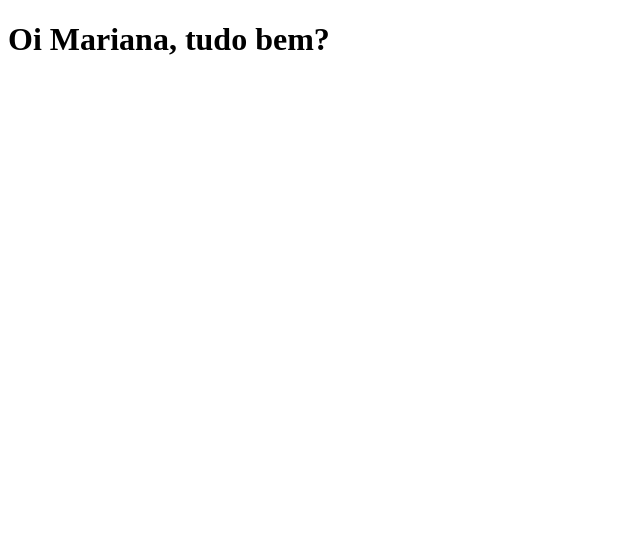
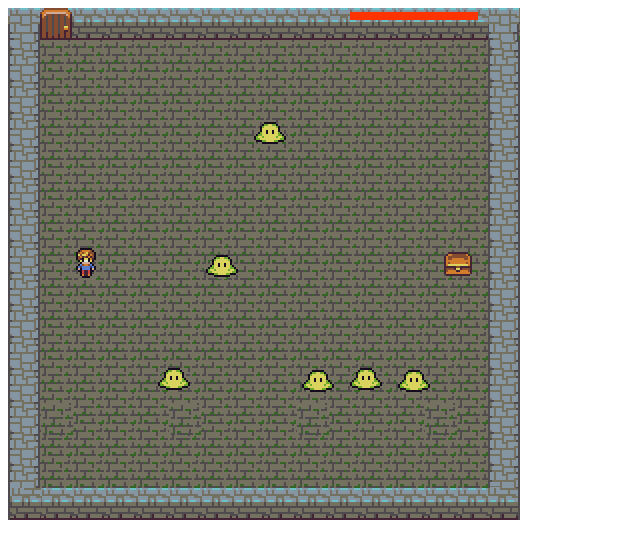
Before and after one commit to aterribili/pixi, a website: page index.html in a window 1280 px wide. Shown: the whole page, without its empty margins (0-640 px from the left). Drawn offline with Linux system fonts and the light colour scheme; animation ran at ten frames a second.

Commit message:
Add game

```diff
--- a/index.html
+++ b/index.html
@@ -6,14 +6,6 @@
   </head>
   <script src="pixi/pixi.min.js"></script>
   <body>
-  <script type="text/javascript">
-    let type = "WebGL"
-    if(!PIXI.utils.isWebGLSupported()){
-      type = "canvas"
-    }
-
-    PIXI.utils.sayHello(type)
-  </script>
-  <h1>Oi Mariana, tudo bem?</h1>
+    <script type="text/javascript" src="resources/index.js"></script>
   </body>
 </html>
--- /dev/null
+++ b/resources/images/treasureHunter.json
@@ -0,0 +1,52 @@
+{"frames": {
+
+"blob.png":
+{
+	"frame": {"x":49,"y":0,"w":32,"h":24},
+	"rotated": false,
+	"trimmed": false,
+	"spriteSourceSize": {"x":0,"y":0,"w":32,"h":24},
+	"sourceSize": {"w":32,"h":24}
+},
+"door.png":
+{
+	"frame": {"x":81,"y":0,"w":32,"h":32},
+	"rotated": false,
+	"trimmed": false,
+	"spriteSourceSize": {"x":0,"y":0,"w":32,"h":32},
+	"sourceSize": {"w":32,"h":32}
+},
+"dungeon.png":
+{
+	"frame": {"x":0,"y":32,"w":512,"h":512},
+	"rotated": false,
+	"trimmed": false,
+	"spriteSourceSize": {"x":0,"y":0,"w":512,"h":512},
+	"sourceSize": {"w":512,"h":512}
+},
+"explorer.png":
+{
+	"frame": {"x":0,"y":0,"w":21,"h":32},
+	"rotated": false,
+	"trimmed": false,
+	"spriteSourceSize": {"x":0,"y":0,"w":21,"h":32},
+	"sourceSize": {"w":21,"h":32}
+},
+"treasure.png":
+{
+	"frame": {"x":21,"y":0,"w":28,"h":24},
+	"rotated": false,
+	"trimmed": false,
+	"spriteSourceSize": {"x":0,"y":0,"w":28,"h":24},
+	"sourceSize": {"w":28,"h":24}
+}},
+"meta": {
+	"app": "https://www.codeandweb.com/texturepacker",
+	"version": "1.0",
+	"image": "treasureHunter.png",
+	"format": "RGBA8888",
+	"size": {"w":512,"h":544},
+	"scale": "1",
+	"smartupdate": "$TexturePacker:SmartUpdate:6fd3552bb4b87d63ffcaafe207e7588d:3923663e59fb40b578d66a492a2cda2d:9995f8b4db1ac3cb75651b1542df8ee2$"
+}
+}
--- /dev/null
+++ b/resources/index.js
@@ -0,0 +1,334 @@
+
+//Aliases
+let Application = PIXI.Application,
+    Container = PIXI.Container,
+    loader = PIXI.loader,
+    resources = PIXI.loader.resources,
+    Graphics = PIXI.Graphics,
+    TextureCache = PIXI.utils.TextureCache,
+    Sprite = PIXI.Sprite,
+    Text = PIXI.Text,
+    TextStyle = PIXI.TextStyle;
+//Create a Pixi Application
+let app = new Application({
+    width: 512,
+    height: 512,
+    antialiasing: true,
+    transparent: false,
+    resolution: 1
+  }
+);
+//Add the canvas that Pixi automatically created for you to the HTML document
+document.body.appendChild(app.view);
+loader
+  .add("resources/images/treasureHunter.json")
+  .load(setup);
+//Define variables that might be used in more
+//than one function
+let state, explorer, treasure, blobs, chimes, exit, player, dungeon,
+    door, healthBar, message, gameScene, gameOverScene, enemies, id;
+function setup() {
+  //Make the game scene and add it to the stage
+  gameScene = new Container();
+  app.stage.addChild(gameScene);
+  //Make the sprites and add them to the `gameScene`
+  //Create an alias for the texture atlas frame ids
+  id = resources["resources/images/treasureHunter.json"].textures;
+  //Dungeon
+  dungeon = new Sprite(id["dungeon.png"]);
+  gameScene.addChild(dungeon);
+  //Door
+  door = new Sprite(id["door.png"]);
+  door.position.set(32, 0);
+  gameScene.addChild(door);
+  //Explorer
+  explorer = new Sprite(id["explorer.png"]);
+  explorer.x = 68;
+  explorer.y = gameScene.height / 2 - explorer.height / 2;
+  explorer.vx = 0;
+  explorer.vy = 0;
+  gameScene.addChild(explorer);
+
+  //Treasure
+  treasure = new Sprite(id["treasure.png"]);
+  treasure.x = gameScene.width - treasure.width - 48;
+  treasure.y = gameScene.height / 2 - treasure.height / 2;
+  gameScene.addChild(treasure);
+  //Make the blobs
+  let numberOfBlobs = 6,
+      spacing = 48,
+      xOffset = 150,
+      speed = 2,
+      direction = 1;
+  //An array to store all the blob monsters
+  blobs = [];
+  //Make as many blobs as there are `numberOfBlobs`
+  for (let i = 0; i < numberOfBlobs; i++) {
+    //Make a blob
+    let blob = new Sprite(id["blob.png"]);
+    //Space each blob horizontally according to the `spacing` value.
+    //`xOffset` determines the point from the left of the screen
+    //at which the first blob should be added
+    let x = spacing * i + xOffset;
+    //Give the blob a random y position
+    let y = randomInt(0, app.stage.height - blob.height);
+    //Set the blob's position
+    blob.x = x;
+    blob.y = y;
+    //Set the blob's vertical velocity. `direction` will be either `1` or
+    //`-1`. `1` means the enemy will move down and `-1` means the blob will
+    //move up. Multiplying `direction` by `speed` determines the blob's
+    //vertical direction
+    blob.vy = speed * direction;
+    //Reverse the direction for the next blob
+    direction *= -1;
+    //Push the blob into the `blobs` array
+    blobs.push(blob);
+    //Add the blob to the `gameScene`
+    gameScene.addChild(blob);
+  }
+  //Create the health bar
+  healthBar = new Container();
+  healthBar.position.set(app.stage.width - 170, 4)
+  gameScene.addChild(healthBar);
+  //Create the black background rectangle
+  let innerBar = new Graphics();
+  innerBar.beginFill(0x000000);
+  innerBar.drawRect(0, 0, 128, 8);
+  innerBar.endFill();
+  healthBar.addChild(innerBar);
+  //Create the front red rectangle
+  let outerBar = new Graphics();
+  outerBar.beginFill(0xFF3300);
+  outerBar.drawRect(0, 0, 128, 8);
+  outerBar.endFill();
+  healthBar.addChild(outerBar);
+  healthBar.outer = outerBar;
+  //Create the `gameOver` scene
+  gameOverScene = new Container();
+  app.stage.addChild(gameOverScene);
+  //Make the `gameOver` scene invisible when the game first starts
+  gameOverScene.visible = false;
+  //Create the text sprite and add it to the `gameOver` scene
+  let style = new TextStyle({
+    fontFamily: "Futura",
+    fontSize: 64,
+    fill: "white"
+  });
+  message = new Text("The End!", style);
+  message.x = 120;
+  message.y = app.stage.height / 2 - 32;
+  gameOverScene.addChild(message);
+  //Capture the keyboard arrow keys
+  let left = keyboard(37),
+      up = keyboard(38),
+      right = keyboard(39),
+      down = keyboard(40);
+  //Left arrow key `press` method
+  left.press = function() {
+    //Change the explorer's velocity when the key is pressed
+    explorer.vx = -5;
+    explorer.vy = 0;
+  };
+  //Left arrow key `release` method
+  left.release = function() {
+    //If the left arrow has been released, and the right arrow isn't down,
+    //and the explorer isn't moving vertically:
+    //Stop the explorer
+    if (!right.isDown && explorer.vy === 0) {
+      explorer.vx = 0;
+    }
+  };
+  //Up
+  up.press = function() {
+    explorer.vy = -5;
+    explorer.vx = 0;
+  };
+  up.release = function() {
+    if (!down.isDown && explorer.vx === 0) {
+      explorer.vy = 0;
+    }
+  };
+  //Right
+  right.press = function() {
+    explorer.vx = 5;
+    explorer.vy = 0;
+  };
+  right.release = function() {
+    if (!left.isDown && explorer.vy === 0) {
+      explorer.vx = 0;
+    }
+  };
+  //Down
+  down.press = function() {
+    explorer.vy = 5;
+    explorer.vx = 0;
+  };
+  down.release = function() {
+    if (!up.isDown && explorer.vx === 0) {
+      explorer.vy = 0;
+    }
+  };
+  //Set the game state
+  state = play;
+
+  //Start the game loop
+  app.ticker.add(delta => gameLoop(delta));
+}
+function gameLoop(delta){
+  //Update the current game state:
+  state(delta);
+}
+function play(delta) {
+  //use the explorer's velocity to make it move
+  explorer.x += explorer.vx;
+  explorer.y += explorer.vy;
+  //Contain the explorer inside the area of the dungeon
+  contain(explorer, {x: 28, y: 10, width: 488, height: 480});
+  //contain(explorer, stage);
+  //Set `explorerHit` to `false` before checking for a collision
+  let explorerHit = false;
+  //Loop through all the sprites in the `enemies` array
+  blobs.forEach(function(blob) {
+    //Move the blob
+    blob.y += blob.vy;
+    //Check the blob's screen boundaries
+    let blobHitsWall = contain(blob, {x: 28, y: 10, width: 488, height: 480});
+    //If the blob hits the top or bottom of the stage, reverse
+    //its direction
+    if (blobHitsWall === "top" || blobHitsWall === "bottom") {
+      blob.vy *= -1;
+    }
+    //Test for a collision. If any of the enemies are touching
+    //the explorer, set `explorerHit` to `true`
+    if(hitTestRectangle(explorer, blob)) {
+      explorerHit = true;
+    }
+  });
+  //If the explorer is hit...
+  if(explorerHit) {
+    //Make the explorer semi-transparent
+    explorer.alpha = 0.5;
+    //Reduce the width of the health bar's inner rectangle by 1 pixel
+    healthBar.outer.width -= 1;
+  } else {
+    //Make the explorer fully opaque (non-transparent) if it hasn't been hit
+    explorer.alpha = 1;
+  }
+  //Check for a collision between the explorer and the treasure
+  if (hitTestRectangle(explorer, treasure)) {
+    //If the treasure is touching the explorer, center it over the explorer
+    treasure.x = explorer.x + 8;
+    treasure.y = explorer.y + 8;
+  }
+  //Does the explorer have enough health? If the width of the `innerBar`
+  //is less than zero, end the game and display "You lost!"
+  if (healthBar.outer.width < 0) {
+    state = end;
+    message.text = "You lost!";
+  }
+  //If the explorer has brought the treasure to the exit,
+  //end the game and display "You won!"
+  if (hitTestRectangle(treasure, door)) {
+    state = end;
+    message.text = "You won!";
+  }
+}
+function end() {
+  gameScene.visible = false;
+  gameOverScene.visible = true;
+}
+/* Helper functions */
+function contain(sprite, container) {
+  let collision = undefined;
+  //Left
+  if (sprite.x < container.x) {
+    sprite.x = container.x;
+    collision = "left";
+  }
+  //Top
+  if (sprite.y < container.y) {
+    sprite.y = container.y;
+    collision = "top";
+  }
+  //Right
+  if (sprite.x + sprite.width > container.width) {
+    sprite.x = container.width - sprite.width;
+    collision = "right";
+  }
+  //Bottom
+  if (sprite.y + sprite.height > container.height) {
+    sprite.y = container.height - sprite.height;
+    collision = "bottom";
+  }
+  //Return the `collision` value
+  return collision;
+}
+//The `hitTestRectangle` function
+function hitTestRectangle(r1, r2) {
+  //Define the variables we'll need to calculate
+  let hit, combinedHalfWidths, combinedHalfHeights, vx, vy;
+  //hit will determine whether there's a collision
+  hit = false;
+  //Find the center points of each sprite
+  r1.centerX = r1.x + r1.width / 2;
+  r1.centerY = r1.y + r1.height / 2;
+  r2.centerX = r2.x + r2.width / 2;
+  r2.centerY = r2.y + r2.height / 2;
+  //Find the half-widths and half-heights of each sprite
+  r1.halfWidth = r1.width / 2;
+  r1.halfHeight = r1.height / 2;
+  r2.halfWidth = r2.width / 2;
+  r2.halfHeight = r2.height / 2;
+  //Calculate the distance vector between the sprites
+  vx = r1.centerX - r2.centerX;
+  vy = r1.centerY - r2.centerY;
+  //Figure out the combined half-widths and half-heights
+  combinedHalfWidths = r1.halfWidth + r2.halfWidth;
+  combinedHalfHeights = r1.halfHeight + r2.halfHeight;
+  //Check for a collision on the x axis
+  if (Math.abs(vx) < combinedHalfWidths && Math.abs(vy) < combinedHalfHeights) {
+    return true;
+  }
+  //`hit` will be either `true` or `false`
+  return false;
+};
+//The `randomInt` helper function
+function randomInt(min, max) {
+  return Math.floor(Math.random() * (max - min + 1)) + min;
+}
+//The `keyboard` helper function
+function keyboard(keyCode) {
+  var key = {};
+  key.code = keyCode;
+  key.isDown = false;
+  key.isUp = true;
+  key.press = undefined;
+  key.release = undefined;
+  //The `downHandler`
+  key.downHandler = function(event) {
+    if (event.keyCode === key.code) {
+      if (key.isUp && key.press) key.press();
+      key.isDown = true;
+      key.isUp = false;
+    }
+    event.preventDefault();
+  };
+  //The `upHandler`
+  key.upHandler = function(event) {
+    if (event.keyCode === key.code) {
+      if (key.isDown && key.release) key.release();
+      key.isDown = false;
+      key.isUp = true;
+    }
+    event.preventDefault();
+  };
+  //Attach event listeners
+  window.addEventListener(
+    "keydown", key.downHandler.bind(key), false
+  );
+  window.addEventListener(
+    "keyup", key.upHandler.bind(key), false
+  );
+  return key;
+}
```
Also changed, not shown: resources/images/cat.png (added), resources/images/tileset.png (added), resources/images/treasureHunter.png (added). Lines whose indentation alone changed are shown as unchanged.
